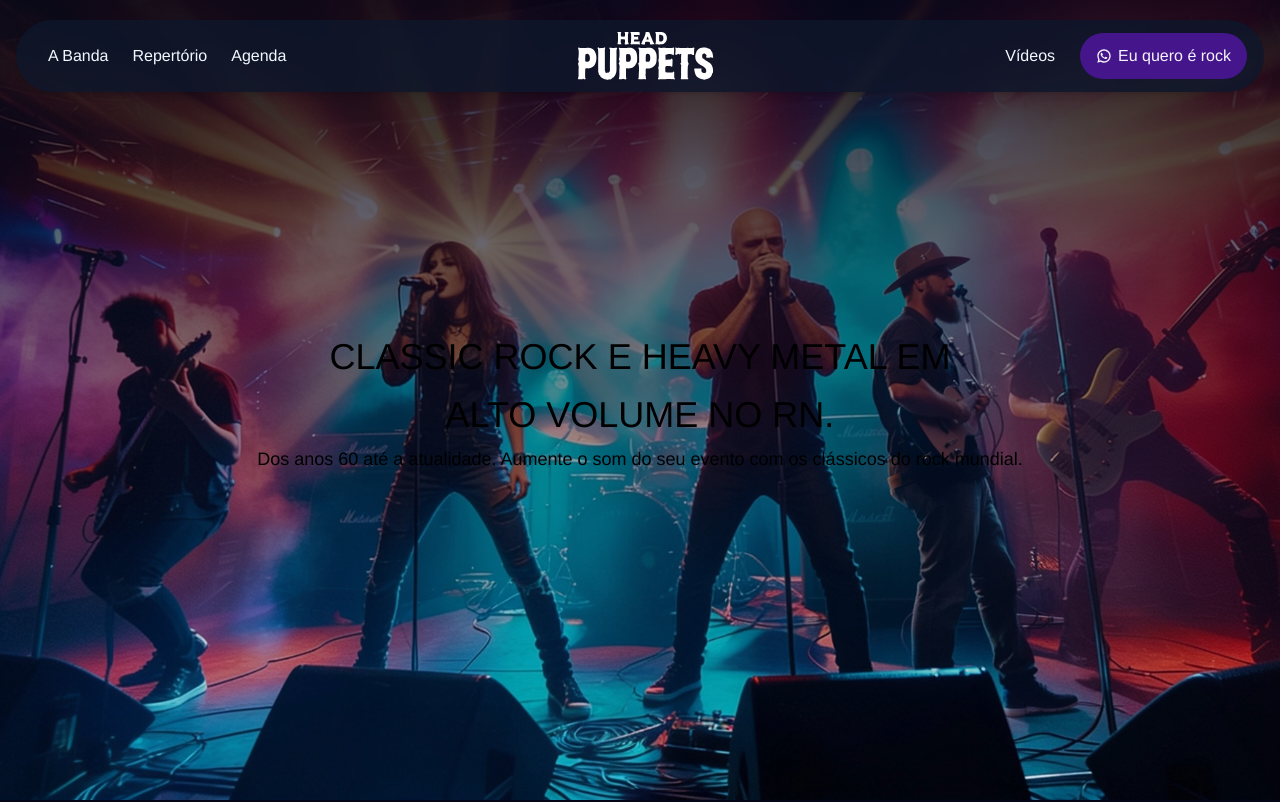
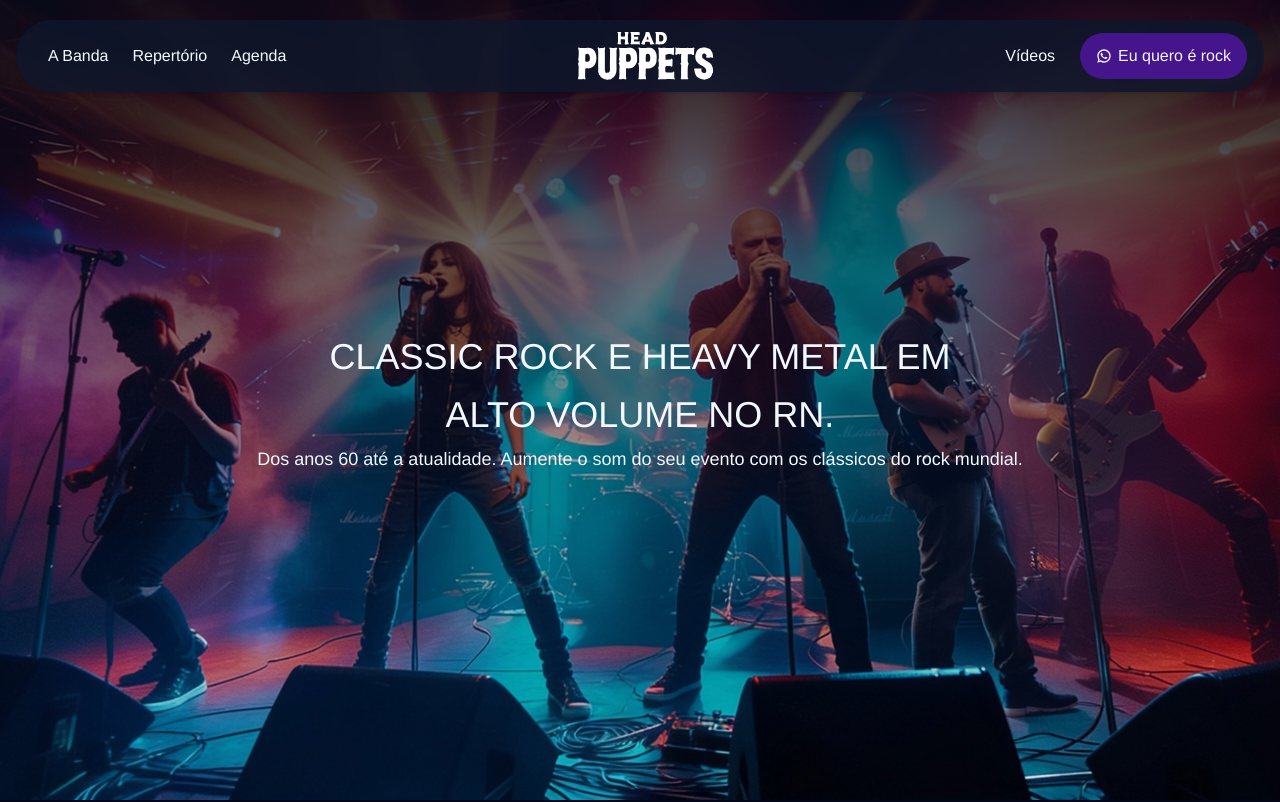
Before and after one commit to rafaverde/headpuppets-frontend, a Next.js app: page / in a window 1280 px wide. Shown: the top 802 px of the page. Built offline with nearby package versions, Linux system fonts and the light colour scheme; a web font is replaced by a local one.

Commit message:
feat: update Hero component styling and add accessibility comment in Carousel component

```diff
--- a/src/components/sections/hero.tsx
+++ b/src/components/sections/hero.tsx
@@ -8,7 +8,7 @@
         <div className="absolute inset-0 bg-linear-to-b from-slate-950/85 to-slate-950/0"></div>
       </div>
 
-      <div className="relative flex flex-col items-center text-center">
+      <div className="relative flex flex-col items-center text-center text-foreground">
         <h2 className="max-w-2xl font-heading text-4xl uppercase leading-relaxed">
           Classic Rock e Heavy Metal em alto volume no RN.
         </h2>
--- a/src/components/ui/carousel.tsx
+++ b/src/components/ui/carousel.tsx
@@ -1,3 +1,4 @@
+/** biome-ignore-all lint/a11y/useSemanticElements: <Original Files> */
 'use client'
 
 import useEmblaCarousel, {
```
